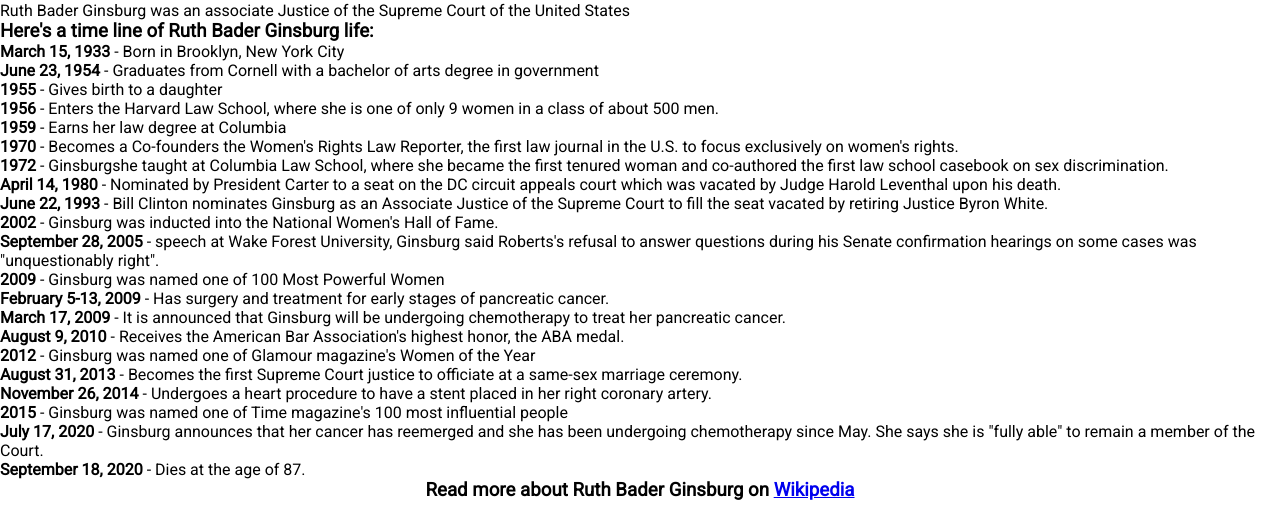
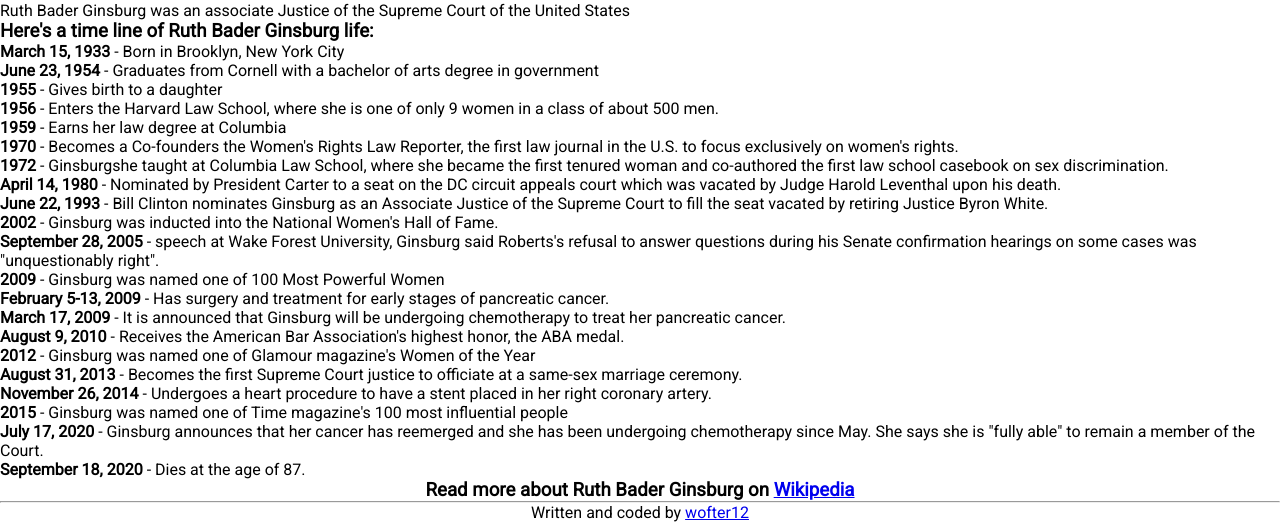
Before and after one commit to wolfter12/tribute-page, a plain HTML site: page index.html in a window 1280 px wide. Shown: the part 341-863 px from the top of the page. Before the commit the page ends 842 px from the top, so only its background shows below. Drawn offline with Linux system fonts and the light colour scheme.

Commit message:
added footer and informaiton about page author

```diff
--- a/index.html
+++ b/index.html
@@ -48,6 +48,12 @@
     </section>
   </main>
 
+  <footer>
+    <hr>
+    <p class="text-center">Written and coded by <a href="https://github.com/wolfter12" target="_blank">wofter12</a>
+    </p>
+  </footer>
+
 </body>
 
 </html>
```
